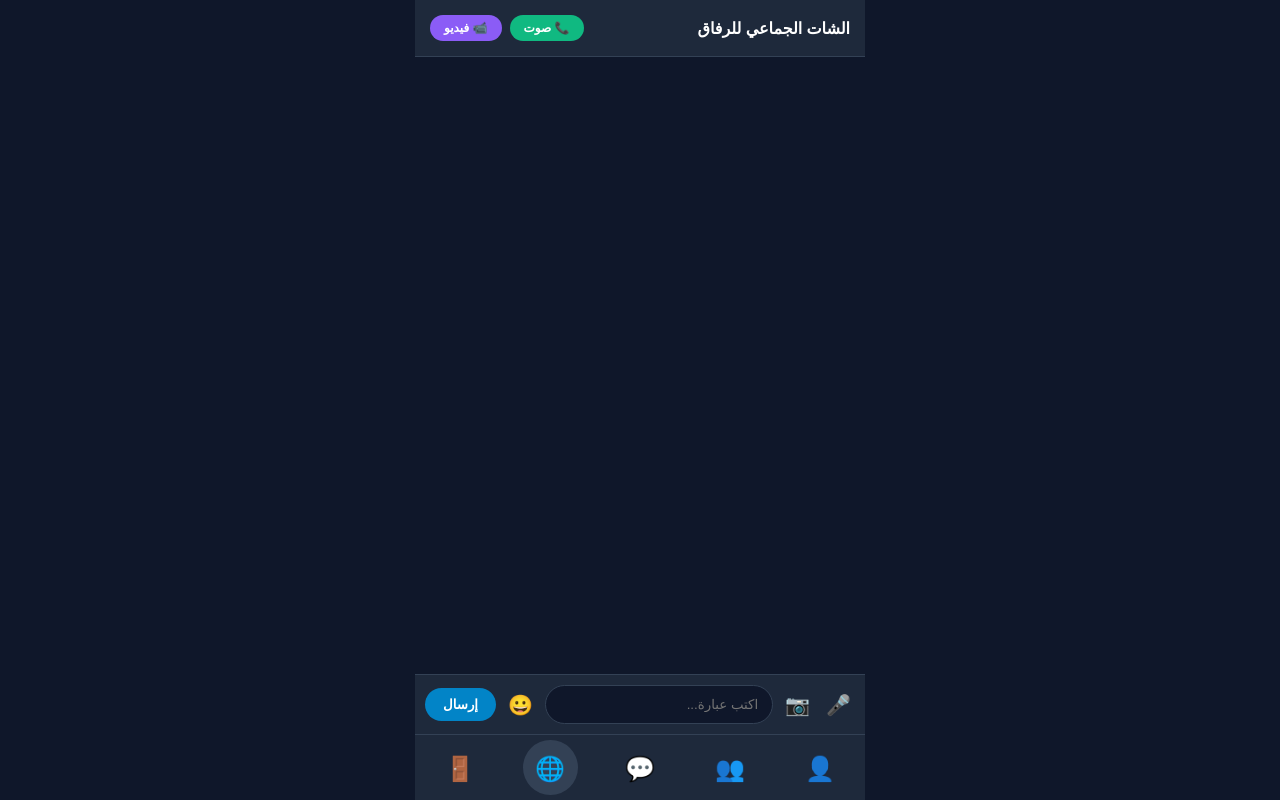
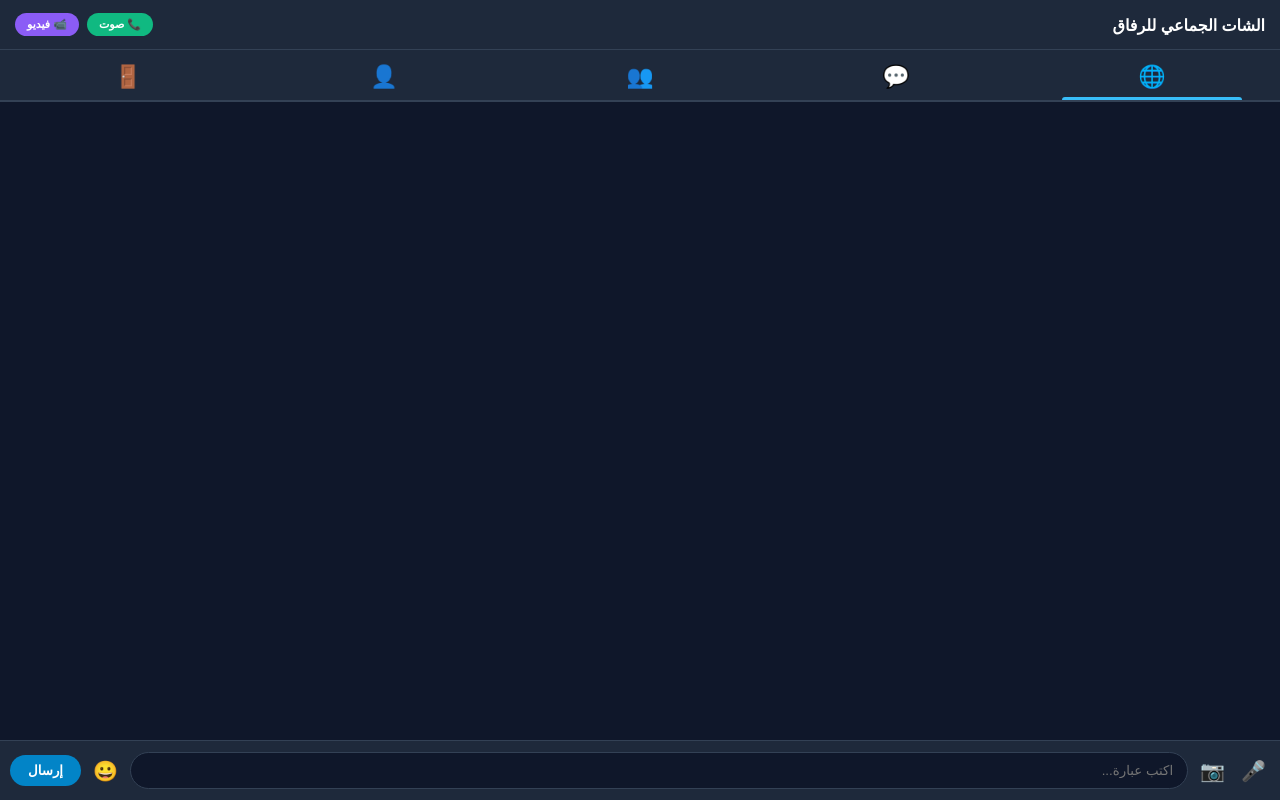
Before and after one commit to Aozoedkj/Aziz.-Chat, a website: page public/dashboard.html in a window 1280 px wide. Drawn offline with nearby package versions, Linux system fonts and the light colour scheme; no server answers; sample sign-in values are in the browser's storage.

Commit message:
Update dashboard.html

```diff
--- a/public/dashboard.html
+++ b/public/dashboard.html
@@ -2,85 +2,121 @@
 <html lang="ar" dir="rtl">
 <head>
     <meta charset="UTF-8">
-    <meta name="viewport" content="width=device-width, initial-scale=1.0, maximum-scale=1.0, user-scalable=no">
-    <title>منصة الدردشة - واجهة الهاتف الكاملة</title>
+    <meta name="viewport" content="width=device-width, initial-scale=1.0, maximum-scale=1.0, user-scalable=no, viewport-fit=cover">
+    <title>منصة الدردشة - واجهة فيسبوك علوية</title>
     <script src="/socket.io/socket.io.js"></script>
     <style>
-        /* 📱 تصميم الهاتف الداكن والفصل التام ملء الشاشة */
-        body {
-            font-family: system-ui, -apple-system, sans-serif;
+        /* 📱 ضبط الأبعاد الكاملة للهاتف ومنع التداخل */
+        html, body {
+            height: 100%;
             margin: 0;
             padding: 0;
+            overflow: hidden;
             background: #0f172a;
+            font-family: system-ui, -apple-system, sans-serif;
             direction: rtl;
-            height: 100vh;
-            display: flex;
-            justify-content: center;
-            align-items: center;
-            overflow: hidden;
         }
         .hidden { display: none !important; }
 
+        /* الحاوية الرئيسية للهاتف */
         .app-container {
             display: flex;
             flex-direction: column;
             height: 100vh;
             width: 100%;
-            max-width: 450px;
-            background: #0f172a;
             position: relative;
             overflow: hidden;
+            background: #0f172a;
         }
 
-        /* واجهة الشات الرئيسية */
-        .chat-area {
-            flex-grow: 1;
-            display: flex;
-            flex-direction: column;
-            height: calc(100vh - 65px);
-            width: 100%;
-        }
-
+        /* 🔝 الهيدر العلوي الأساسي للمكالمات */
         #chat-header {
             background: #1e293b;
-            padding: 15px;
+            padding: 10px 15px;
             font-weight: bold;
             border-bottom: 1px solid #334155;
             display: flex;
             justify-content: space-between;
             align-items: center;
             color: white;
+            height: 50px;
+            box-sizing: border-box;
+            z-index: 25;
         }
         #call-actions { display: flex; gap: 8px; }
-        .call-btn { border: none; padding: 6px 14px; border-radius: 20px; color: white; font-weight: bold; cursor: pointer; font-size: 12px; }
+        .call-btn { border: none; padding: 5px 12px; border-radius: 20px; color: white; font-weight: bold; cursor: pointer; font-size: 11px; }
         .audio-btn { background: #10b981; }
         .video-btn { background: #8b5cf6; }
 
-        /* مساحة الفيديو عند الاتصال */
-        #video-container {
+        /* 📱 شريط التنقل العلوي المطور (مثل أزرار فيسبوك تماماً) */
+        .sidebar-menu {
+            height: 50px;
+            width: 100%;
+            background: #1e293b;
+            display: flex;
+            justify-content: space-around;
+            align-items: center;
+            border-bottom: 2px solid #334155;
+            z-index: 25;
+            padding: 0;
+        }
+        .menu-item {
+            flex: 1;
+            height: 100%;
+            display: flex;
+            justify-content: center;
+            align-items: center;
+            font-size: 22px;
+            cursor: pointer;
+            color: #94a3b8;
+            transition: 0.2s;
+            position: relative;
+        }
+        /* خط سفلي أزرق عند تفعيل الزر مثل فيسبوك */
+        .menu-item.active {
+            color: #38bdf8;
+        }
+        .menu-item.active::after {
+            content: '';
+            position: absolute;
+            bottom: 0;
+            left: 15%;
+            right: 15%;
+            height: 3px;
+            background: #38bdf8;
+            border-radius: 3px 3px 0 0;
+        }
+        .logout { color: #f43f5e; }
+
+        /* مساحة عارض الفيديو */
+        #video-container { background: #000; padding: 8px; text-align: center; z-index: 21; }
+        .video-box { display: flex; gap: 8px; justify-content: center; }
+        video { width: 110px; height: 85px; background: #222; border-radius: 8px; object-fit: cover; }
+        #endCallBtn { background: #ef4444; color: white; border: none; padding: 4px 12px; border-radius: 20px; margin-top: 5px; cursor: pointer; }
+
+        /* 🌐 واجهة الشات الرئيسية (تأخذ المساحة المتبقية بالكامل تحت شريط فيسبوك) */
+        .chat-area {
+            flex: 1;
             display: flex;
             flex-direction: column;
-            gap: 8px;
-            background: #000;
-            padding: 10px;
-            align-items: center;
+            overflow: hidden;
+            background: #0f172a;
         }
-        .video-box { display: flex; gap: 8px; justify-content: center; width: 100%; }
-        video { width: 130px; height: 100px; background: #222; border-radius: 8px; object-fit: cover; }
-        #endCallBtn { background: #ef4444; color: white; border: none; padding: 6px 16px; border-radius: 20px; cursor: pointer; font-weight: bold; font-size: 12px; }
 
+        /* صندوق الرسائل المعزز */
         #messages-box {
-            flex-grow: 1;
+            flex: 1;
             padding: 15px;
             overflow-y: auto;
             display: flex;
             flex-direction: column;
             gap: 10px;
+            background: #0f172a;
         }
         .message { background: #1e293b; color: white; padding: 10px 14px; border-radius: 16px 16px 0px 16px; max-width: 75%; align-self: flex-start; font-size: 14px; word-break: break-word; }
         .message.mine { background: #0284c7; align-self: flex-end; border-radius: 16px 16px 16px 0px; }
-        .message img { max-width: 100%; border-radius: 8px; margin-top: 5px; }
 
+        /* شريط الكتابة السفلي المحمي للهواتف */
         .chat-input-bar {
             background: #1e293b;
             padding: 10px;
@@ -88,18 +124,20 @@
             gap: 8px;
             align-items: center;
             border-top: 1px solid #334155;
+            height: 60px;
+            box-sizing: border-box;
         }
-        .chat-input-bar input { flex-grow: 1; padding: 11px 14px; border-radius: 24px; border: 1px solid #334155; background: #0f172a; color: white; outline: none; }
-        .tool-btn { background: none; border: none; font-size: 20px; cursor: pointer; padding: 0 4px; }
-        .send-btn { background: #0284c7; color: white; border: none; padding: 9px 18px; border-radius: 24px; font-weight: bold; cursor: pointer; }
+        .chat-input-bar input { flex: 1; padding: 10px 14px; border-radius: 24px; border: 1px solid #334155; background: #0f172a; color: white; outline: none; }
+        .tool-btn { background: none; border: none; font-size: 20px; cursor: pointer; padding: 0 4px; color: #94a3b8; }
+        .send-btn { background: #0284c7; color: white; border: none; padding: 8px 18px; border-radius: 24px; font-weight: bold; cursor: pointer; }
 
-        /* الواجهات الفرعية ملء الشاشة فوق الشات */
+        /* 👤+👥 الواجهات الفرعية تفتح ملء الشاشة تماماً أسفل الشريط العلوي */
         .sub-sidebar {
             position: absolute;
-            top: 0;
+            top: 100px; /* تبدأ مباشرة بعد الهيدر وشريط الأزرار (50px + 50px) */
             left: 0;
             right: 0;
-            bottom: 65px;
+            bottom: 0;
             background: #0f172a;
             padding: 20px;
             box-sizing: border-box;
@@ -109,52 +147,41 @@
         }
         .sub-sidebar h3 { margin-top: 0; padding-bottom: 12px; border-bottom: 1px solid #334155; color: #38bdf8; }
 
-        /* أشكال القوائم والأصدقاء */
+        /* قوائم الأصدقاء */
         .user-item { display: flex; align-items: center; gap: 12px; padding: 12px; border-radius: 12px; background: #1e293b; margin-bottom: 8px; cursor: pointer; }
         .user-item img, .avatar-large { width: 44px; height: 44px; border-radius: 50%; object-fit: cover; }
         .avatar-large { width: 90px; height: 90px; display: block; margin: 15px auto; border: 2px solid #38bdf8; }
-        .user-info { flex-grow: 1; display: flex; flex-direction: column; text-align: right; }
+        .user-info { flex: 1; display: flex; flex-direction: column; text-align: right; }
         .user-info strong { font-size: 14px; }
         .user-info span { font-size: 11px; color: #94a3b8; }
-        .status-dot { width: 8px; height: 8px; border-radius: 50%; }
+        .status-dot { width: 8px; height: 8px; border-radius: 50%; margin-right: auto; }
         .online { background: #10b981; }
         .offline { background: #64748b; }
 
-        /* شريط التنقل السفلي الثابت للتحكم */
-        .sidebar-menu {
-            height: 65px;
-            width: 100%;
-            background: #1e293b;
-            display: flex;
-            justify-content: space-around;
-            align-items: center;
-            border-top: 1px solid #334155;
-            z-index: 20;
-        }
-        .menu-item { width: 55px; height: 55px; border-radius: 50%; display: flex; justify-content: center; align-items: center; font-size: 24px; cursor: pointer; color: #94a3b8; }
-        .menu-item.active { color: #38bdf8; background: #334155; }
-        .logout { color: #f43f5e; }
-
-        /* النوافذ التنبيهية المتوافقة */
+        /* المنبثقات */
         .modal { position: absolute; top: 0; left: 0; width: 100%; height: 100%; background: rgba(0,0,0,0.7); display: flex; justify-content: center; align-items: center; z-index: 30; }
-        .modal-content { background: #1e293b; padding: 20px; border-radius: 16px; width: 260px; text-align: center; color: white; border: 1px solid #334155; }
-        .modal-content img { width: 70px; height: 70px; border-radius: 50%; object-fit: cover; margin-bottom: 10px; border: 2px solid #38bdf8; }
+        .modal-content { background: #1e293b; padding: 20px; border-radius: 16px; width: 260px; text-align: center; color: white; }
         .modal-content button { width: 100%; padding: 10px; margin-top: 8px; border: none; border-radius: 8px; font-weight: bold; cursor: pointer; }
-        .modal-content .action-btn { background: #0284c7; color: white; }
-        .modal-content .close-btn { background: #334155; color: white; }
     </style>
 </head>
 <body>
 
     <div class="app-container">
 
-        <div class="chat-area" id="main-chat-screen">
         <div id="chat-header">
             <span id="chat-title">الشات الجماعي للرفاق</span>
             <div id="call-actions">
                 <button class="call-btn audio-btn" id="audioCallBtn">📞 صوت</button>
                 <button class="call-btn video-btn" id="videoCallBtn">📹 فيديو</button>
             </div>
+        </div>
+
+        <div class="sidebar-menu">
+            <div class="menu-item active" id="nav-group" onclick="navigateTo('group')">🌐</div>
+            <div class="menu-item" id="nav-chats" onclick="navigateTo('chats')">💬</div>
+            <div class="menu-item" id="nav-users" onclick="navigateTo('users')">👥</div>
+            <div class="menu-item" id="nav-profile" onclick="navigateTo('profile')">👤</div>
+            <div class="menu-item logout" id="logoutBtn">🚪</div>
         </div>
 
         <div id="video-container" class="hidden">
@@ -165,15 +192,16 @@
             <button id="endCallBtn">قطع الاتصال</button>
         </div>
 
+        <div class="chat-area" id="main-chat-screen">
             <div id="messages-box"></div>
 
             <div class="chat-input-bar">
-                <button class="tool-btn" id="voiceBtn" title="تسجيل صوتي">🎤</button>
-                <button class="tool-btn" title="إرسال صورة" onclick="document.getElementById('send-image').click()">📷</button>
+                <button class="tool-btn" id="voiceBtn">🎤</button>
+                <button class="tool-btn" onclick="document.getElementById('send-image').click()">📷</button>
                 <input type="file" id="send-image" accept="image/*" class="hidden">
                 <input type="text" id="msg-input" placeholder="اكتب عبارة...">
-                <button class="tool-btn" title="إيموجي" onclick="document.getElementById('msg-input').value += '😀'">😀</button>
-                <button class="send-btn" id="sendBtn">إرسال</button>
+                <button class="tool-btn" onclick="document.getElementById('msg-input').value += '😀'">😀</button>
+                <button class="send-btn" id="send-btn">إرسال</button>
             </div>
         </div>
 
@@ -190,20 +218,12 @@
         <div class="sub-sidebar" id="screen-profile" style="display: none;">
             <h3>الملف الشخصي</h3>
             <img class="avatar-large" id="prof-avatar" src="https://via.placeholder.com/90">
-            <input type="file" id="update-avatar" accept="image/*" class="hidden">
+            <input type="file" id="update-avatar" class="hidden" accept="image/*">
             <button style="width:100%; padding:6px; background:#334155; border:none; color:white; border-radius:6px; margin-bottom:10px;" onclick="document.getElementById('update-avatar').click()">تغيير الصورة</button>
 
             <input type="text" id="prof-name" placeholder="الاسم الكامل">
             <input type="date" id="prof-birth">
             <button style="width:100%; padding:12px; background:#0284c7; border:none; color:white; border-radius:8px; font-weight:bold; margin-top:10px;" id="saveProfileBtn">حفظ التعديلات</button>
-        </div>
-
-        <div class="sidebar-menu">
-            <div class="menu-item" id="nav-profile" onclick="navigateTo('profile')">👤</div>
-            <div class="menu-item" id="nav-users" onclick="navigateTo('users')">👥</div>
-            <div class="menu-item" id="nav-chats" onclick="navigateTo('chats')">💬</div>
-            <div class="menu-item active" id="nav-group" onclick="navigateTo('group')">🌐</div>
-            <div class="menu-item logout" id="logoutBtn">🚪</div>
         </div>
 
     </div>
@@ -213,12 +233,13 @@
             <img id="modal-avatar" src="">
             <h2 id="modal-name"></h2>
             <p id="modal-age"></p>
-            <button class="action-btn" id="modal-chat-btn">بدء الدردشة الحالية</button>
-            <button class="close-btn" id="closeModalBtn">إغلاق النافذة</button>
+            <button style="background:#0284c7; color:white;" id="modal-chat-btn">بدء الدردشة</button>
+            <button style="background:#334155; color:white;" id="closeModalBtn">إغلاق</button>
         </div>
     </div>
 
     <script>
+        // دالة الملاحة العلوية السلسة للفصل التام ملء الشاشة
         function navigateTo(target) {
             document.querySelectorAll('.menu-item').forEach(el => el.classList.remove('active'));
 
@@ -230,7 +251,6 @@
             if (target === 'group') {
                 document.getElementById('main-chat-screen').style.display = 'flex';
                 document.getElementById('nav-group').classList.add('active');
-                // إعادة توجيه الشات للعام برمجياً بحسب محرك الـ client.js الخاص بك
                 if (typeof currentChatTarget !== 'undefined') currentChatTarget = 'group';
                 document.getElementById('chat-title').innerText = "الشات الجماعي للرفاق";
             } else {
```
Lines whose indentation alone changed are shown as unchanged.
